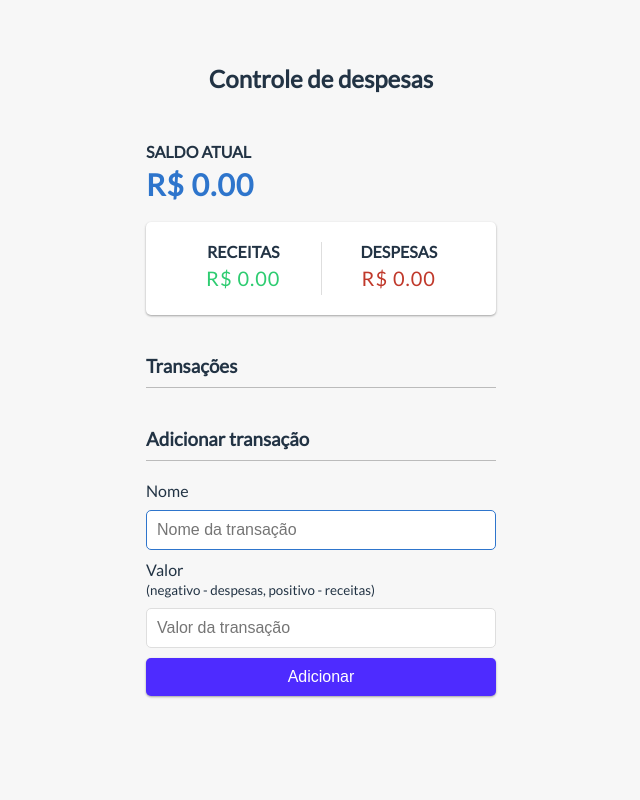
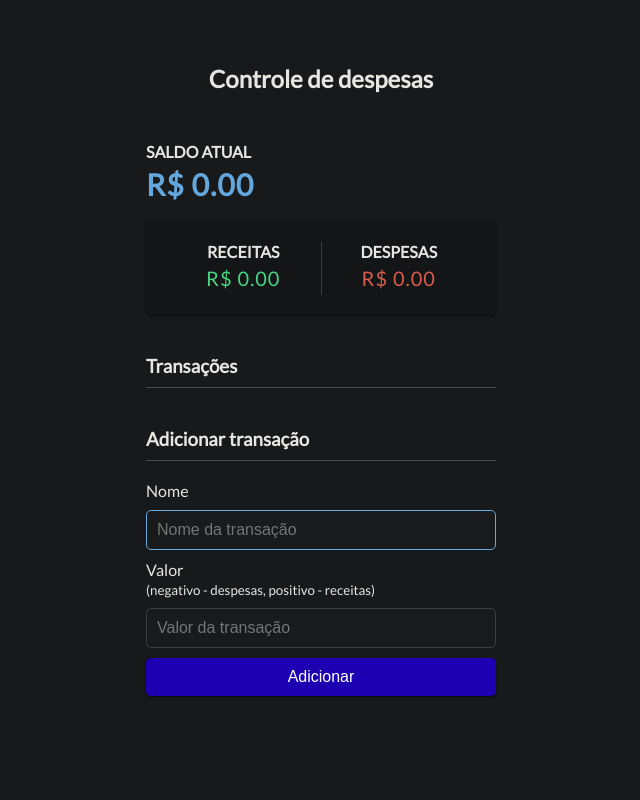
Before and after one commit to valdean132/Controle_de_Despesas, a PHP site: page / in a window 1280 px wide. Shown: the whole page, without its empty margins (319-959 px from the left). Run offline with PHP 8.4, Linux system fonts and the light colour scheme.

Commit message:
Estilização modo dark e clear criado

```diff
--- a/index.html
+++ b/index.html
@@ -4,6 +4,7 @@
     <meta charset="UTF-8" />
     <meta name="viewport" content="width=device-width, initial-scale=1.0" />
     <link rel="stylesheet" href="./themeWhite.css">
+    <link rel="stylesheet" href="./themeBlack.css">
     <link rel="stylesheet" href="./style.css" />
     <link rel="sortcut icon" href="financeiro.ico" type="image/x-icon" />
     <title>Controle de despesas</title>
--- a/style.css
+++ b/style.css
@@ -6,7 +6,7 @@
 }
 
 body {
-    background-color: var(--backgroundColor-one);
+    background-color: var(--backgroundColor-main);
     display: flex;
     flex-direction: column;
     align-items: center;
@@ -42,7 +42,7 @@ h4 {
 }
 
 .inc-exp-container {
-    background-color: var(--backgroundColor-two);
+    background-color: var(--backgroundColor-one);
     box-shadow: var(--box-shadow);
     padding: 20px;
     display: flex;
@@ -82,6 +82,8 @@ label {
 input[type='text'],
 input[type='number'] {
     border: var(--border-two);
+    background-color: var(--backgroundColor-four);
+    color: var(--color-three);
     border-radius: 5px;
     display: block;
     font-size: 16px;
@@ -100,7 +102,7 @@ input[type='number']:valid{
 }
 .btn {
     cursor: pointer;
-    background-color: var(--backgroundColor-three);
+    background-color: var(--backgroundColor-two);
     box-shadow: var(--box-shadow);
     border-radius: 5px;
     color: var(--color-three);
@@ -114,7 +116,7 @@ input[type='number']:valid{
 }
 .btn:hover,
 .btn:focus{
-    background-color: var(--backgroundColorHover-three);
+    background-color: var(--backgroundColorHover-two);
 }
 
 .transactions {
@@ -124,7 +126,7 @@ input[type='number']:valid{
 }
 
 .transactions li {
-    background-color: var(--backgroundColor-two);
+    background-color: var(--backgroundColor-one);
     box-shadow: var(--box-shadow);
     color: var(--color-two);
     display: flex;
@@ -145,7 +147,7 @@ input[type='number']:valid{
 
 .delete-btn {
     cursor: pointer;
-    background-color: var(--backgroundColor-four);
+    background-color: var(--backgroundColor-three);
     border: 0;
     color: var(--color-three);
     font-size: 20px;
@@ -164,5 +166,5 @@ input[type='number']:valid{
     opacity: 1;
 }
 .delete-btn:hover{
-    background-color: var(--backgroundColorHover-four);
+    background-color: var(--backgroundColorHover-three);
 }
--- /dev/null
+++ b/themeBlack.css
@@ -0,0 +1,32 @@
+:root {
+    --box-shadow: 0 1px 3px rgba(0, 0, 0, 0.22),
+                  0 1px 2px rgba(0, 0, 0, 0.44);
+
+    --backgroundColor-main: rgb(23, 25, 26);
+    --backgroundColor-one: rgb(19, 21, 22);
+    --backgroundColor-two: rgb(29, 0, 178);
+    --backgroundColorHover-two: rgb(29, 6, 143);
+    --backgroundColor-three: rgb(162, 33, 20);
+    --backgroundColorHover-three: rgb(117, 24, 13);
+    --backgroundColor-four: rgb(24, 26, 27);
+    --color-main: rgb(232, 230, 227);
+    --color-one: rgb(99, 167, 220);
+    --color-two: rgb(200, 195, 188);
+    --color-three: #fff;
+    --color-plus: rgb(71, 213, 131);
+    --color-minus: rgb(216, 92, 79);
+    --border-one: 1px solid rgb(67, 73, 76);
+    --border-two: 1px solid rgb(57, 62, 64);
+}
+
+::-webkit-scrollbar {
+    background-color: #202324;
+    /* color: #aba499; */
+    width: 12px;
+}
+::-webkit-scrollbar-corner {
+    /* background-color: #181a1b; */
+}
+::-webkit-scrollbar-thumb {
+    background-color: #454a4d;
+}
--- a/themeWhite.css
+++ b/themeWhite.css
@@ -1,12 +1,13 @@
 :root {
     --box-shadow: 0 1px 3px rgba(0, 0, 0, 0.12), 0 1px 2px rgba(0, 0, 0, 0.24);
 
-    --backgroundColor-one: #f7f7f7;
-    --backgroundColor-two: #fff;
-    --backgroundColor-three: #4e2bff;
-    --backgroundColorHover-three: #371eb3;
-    --backgroundColor-four: #e74c3c;
-    --backgroundColorHover-four: #c0392b;
+    --backgroundColor-main: #f7f7f7;
+    --backgroundColor-one: #fff;
+    --backgroundColor-two: #4e2bff;
+    --backgroundColorHover-two: #371eb3;
+    --backgroundColor-three: #e74c3c;
+    --backgroundColorHover-three: #c0392b;
+    --backgroundColor-four: #fff;
     --color-main: #234;
     --color-one: #2e75cc;
     --color-two: #333;
```
